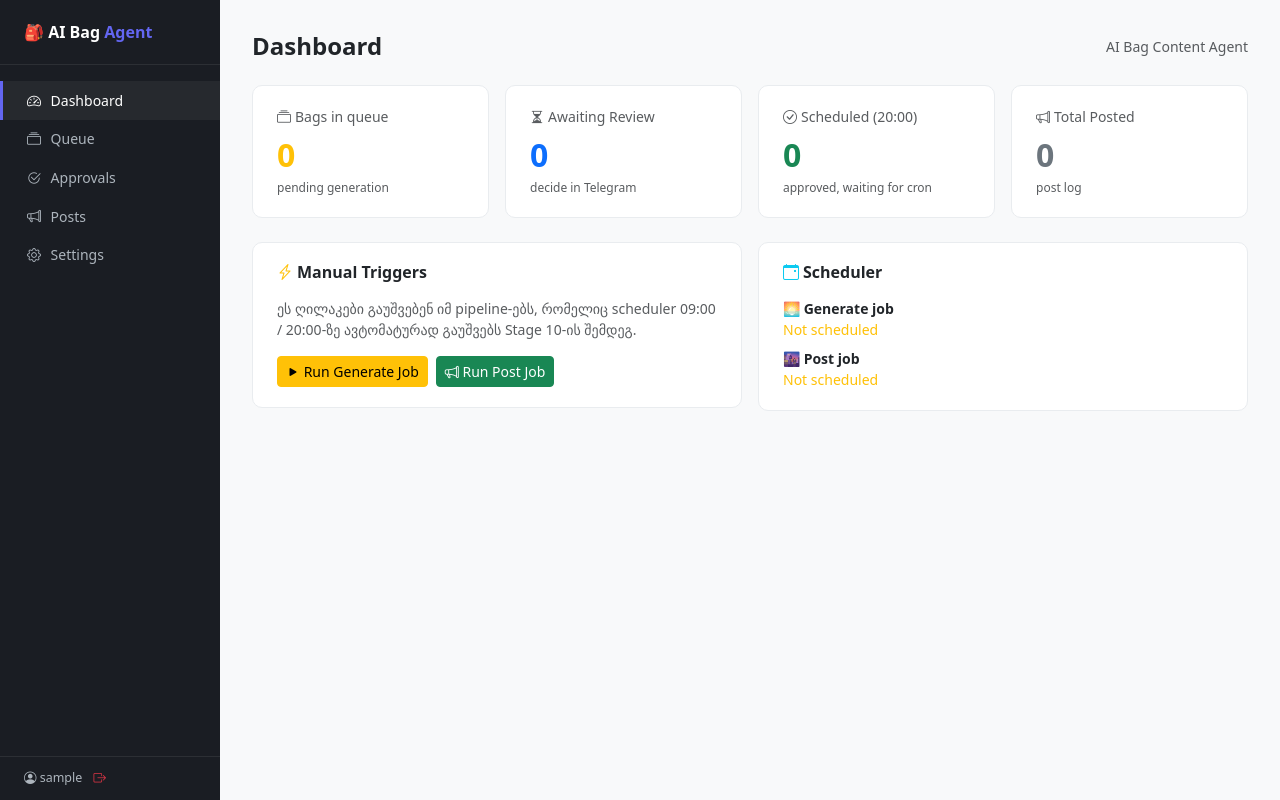
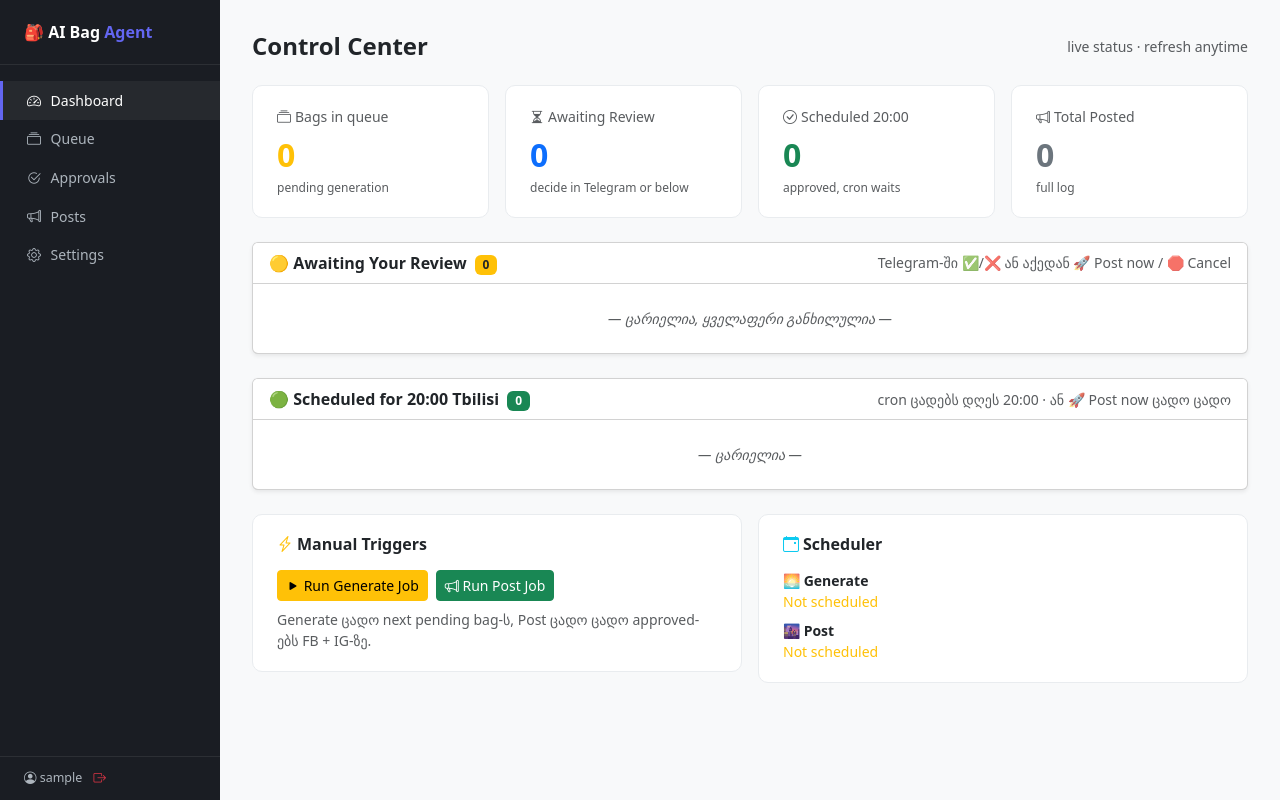
Before and after one commit to ketikh/pinterest-agent, a Flask app: page /admin/ in a window 1280 px wide. Run offline with Flask 3, Linux system fonts and the light colour scheme; the visitor is signed in with stand-in values (Sample User, id 1); data that the repository does not hold is empty.

Commit message:
feat: Dashboard becomes a single-page Control Center
Admin still didn't like the multi-tab layout — too many clicks to see
what was happening. Dashboard is now the actual control center: every
piece of state, every action, on one page.

The view now fetches and renders:
  • a "generating right now" alert with bag names + spinner when
    BagQueue has status='processing' rows (auto-refresh after 7s)
  • a "🟡 Awaiting Your Review" section listing every pending
    approval as a compact row with thumbnail + status + inline
    [✏️ Edit] [🚀 Post now] [🛑 Cancel] buttons
  • a "🟢 Scheduled for 20:00" section, same row layout, listing
    approved approvals still waiting for cron — admin can promote
    to immediate post or cancel without leaving the dashboard
  • a "🔵 Recent Posts" feed with platform-level success/failure
    badges and Facebook permalinks, linking to the full post log
  • the existing Stats row (clickable cards), Manual Triggers, and
    Scheduler next-run summary stay at the bottom

The approval-row macro keeps the same Edit / Post now / Cancel buttons
consistent with the existing Approvals page. Caption status is shown
inline ("✏️ caption set" vs "no caption") so admin knows at a glance
whether to write one before the 20:00 cron.
Files changed: routes.py (dashboard view fetches lists), dashboard.html
(rewritten as Control Center)
Status: WORKING (113/113 tests pass; template renders all sections)

Co-Authored-By: Claude Sonnet 4.6 <noreply@anthropic.com>

```diff
--- a/ai_bag_agent/ai_content/routes.py
+++ b/ai_bag_agent/ai_content/routes.py
@@ -30,9 +30,27 @@ def _allowed_file(filename: str) -> bool:
 @login_required
 def dashboard():
     queue_count = BagQueue.query.filter_by(status="pending").count()
+    processing_count = BagQueue.query.filter_by(status="processing").count()
     pending_count = PendingApproval.query.filter_by(status="pending").count()
     approved_count = PendingApproval.query.filter_by(status="approved").count()
     posted_count = PostLog.query.count()
+
+    # Inline lists for the control-center view
+    processing_bags = (
+        BagQueue.query.filter_by(status="processing")
+        .order_by(BagQueue.created_at.desc()).limit(5).all()
+    )
+    pending_approvals = (
+        PendingApproval.query.filter_by(status="pending")
+        .order_by(PendingApproval.created_at.desc()).limit(10).all()
+    )
+    scheduled_approvals = (
+        PendingApproval.query.filter_by(status="approved")
+        .order_by(PendingApproval.created_at.asc()).limit(10).all()
+    )
+    recent_posts = (
+        PostLog.query.order_by(PostLog.posted_at.desc()).limit(5).all()
+    )
 
     from .services.scheduler import next_run_times
     next_runs = next_run_times()
@@ -40,9 +58,14 @@ def dashboard():
     return render_template(
         "ai_content/dashboard.html",
         queue_count=queue_count,
+        processing_count=processing_count,
         pending_count=pending_count,
         approved_count=approved_count,
         posted_count=posted_count,
+        processing_bags=processing_bags,
+        pending_approvals=pending_approvals,
+        scheduled_approvals=scheduled_approvals,
+        recent_posts=recent_posts,
         next_morning=next_runs["morning"],
         next_evening=next_runs["evening"],
     )
--- a/ai_bag_agent/ai_content/templates/ai_content/dashboard.html
+++ b/ai_bag_agent/ai_content/templates/ai_content/dashboard.html
@@ -1,38 +1,85 @@
 {% extends "ai_content/base.html" %}
-{% block title %}Dashboard{% endblock %}
+{% block title %}Control Center{% endblock %}
+
+{% macro action_row(a) %}
+<div class="d-flex align-items-center gap-3 py-2 border-bottom approval-row">
+  <img src="{{ a.generated_image_url }}" loading="lazy"
+       style="width:64px;height:64px;object-fit:cover;border-radius:8px;flex-shrink:0;">
+  <div class="flex-grow-1 min-w-0">
+    <div class="fw-medium text-truncate">
+      {{ a.bag.bag_name if a.bag else 'Unknown' }}
+      <small class="text-muted">#{{ a.id }}</small>
+    </div>
+    <small class="text-muted d-block">
+      <i class="bi bi-clock"></i> {{ a.created_at | local_dt('%H:%M %d %b') }}
+      · regen {{ a.regeneration_count }}/3
+      {% if a.fb_caption or a.ig_caption %}
+        · <span class="text-success">✏️ caption set</span>
+      {% else %}
+        · <span class="text-muted">no caption</span>
+      {% endif %}
+    </small>
+  </div>
+  <div class="d-flex gap-1 flex-shrink-0">
+    <a href="{{ url_for('ai_content.approval_edit', approval_id=a.id) }}"
+       class="btn btn-sm btn-outline-secondary" title="Edit caption">
+      <i class="bi bi-pencil"></i>
+    </a>
+    {% if a.status == 'approved' %}
+      <form method="POST" action="{{ url_for('ai_content.approval_retry', approval_id=a.id) }}"
+            class="m-0">
+        <input type="hidden" name="csrf_token" value="{{ csrf_token() }}">
+        <button type="submit" class="btn btn-sm btn-success" title="Post now to FB + IG">
+          <i class="bi bi-rocket-takeoff"></i> Post now
+        </button>
+      </form>
+    {% endif %}
+    <form method="POST" action="{{ url_for('ai_content.approval_cancel', approval_id=a.id) }}"
+          class="m-0"
+          onsubmit="return confirm('გავაუქმო post-ი #{{ a.id }}?')">
+      <input type="hidden" name="csrf_token" value="{{ csrf_token() }}">
+      <button type="submit" class="btn btn-sm btn-outline-danger" title="Don't post">
+        <i class="bi bi-slash-circle"></i>
+      </button>
+    </form>
+  </div>
+</div>
+{% endmacro %}
 
 {% block content %}
 <div class="d-flex justify-content-between align-items-center mb-4">
-  <h4 class="mb-0 fw-bold">Dashboard</h4>
-  <span class="text-muted small">AI Bag Content Agent</span>
+  <h4 class="mb-0 fw-bold">Control Center</h4>
+  <small class="text-muted">live status · refresh anytime</small>
 </div>
 
-<!-- Stats row — each card links to its filtered view -->
+<!-- Stats row — clickable -->
 <div class="row g-3 mb-4">
   <div class="col-6 col-md-3">
     <a href="{{ url_for('ai_content.queue') }}" class="text-decoration-none text-reset">
       <div class="stat-card">
         <div class="text-muted small mb-1"><i class="bi bi-collection me-1"></i>Bags in queue</div>
         <div class="stat-number text-warning">{{ queue_count }}</div>
-        <div class="text-muted" style="font-size:.75rem">pending generation</div>
+        <div class="text-muted" style="font-size:.75rem">
+          {% if processing_count %}+ {{ processing_count }} generating{% else %}pending generation{% endif %}
+        </div>
       </div>
     </a>
   </div>
   <div class="col-6 col-md-3">
-    <a href="{{ url_for('ai_content.approvals') }}#pending" class="text-decoration-none text-reset">
+    <a href="#pending" class="text-decoration-none text-reset">
       <div class="stat-card">
         <div class="text-muted small mb-1"><i class="bi bi-hourglass-split me-1"></i>Awaiting Review</div>
         <div class="stat-number text-primary">{{ pending_count }}</div>
-        <div class="text-muted" style="font-size:.75rem">decide in Telegram</div>
+        <div class="text-muted" style="font-size:.75rem">decide in Telegram or below</div>
       </div>
     </a>
   </div>
   <div class="col-6 col-md-3">
-    <a href="{{ url_for('ai_content.approvals') }}#approved" class="text-decoration-none text-reset">
+    <a href="#scheduled" class="text-decoration-none text-reset">
       <div class="stat-card">
-        <div class="text-muted small mb-1"><i class="bi bi-check-circle me-1"></i>Scheduled (20:00)</div>
+        <div class="text-muted small mb-1"><i class="bi bi-check-circle me-1"></i>Scheduled 20:00</div>
         <div class="stat-number text-success">{{ approved_count }}</div>
-        <div class="text-muted" style="font-size:.75rem">approved, waiting for cron</div>
+        <div class="text-muted" style="font-size:.75rem">approved, cron waits</div>
       </div>
     </a>
   </div>
@@ -41,36 +88,130 @@
       <div class="stat-card">
         <div class="text-muted small mb-1"><i class="bi bi-megaphone me-1"></i>Total Posted</div>
         <div class="stat-number text-secondary">{{ posted_count }}</div>
-        <div class="text-muted" style="font-size:.75rem">post log</div>
+        <div class="text-muted" style="font-size:.75rem">full log</div>
       </div>
     </a>
   </div>
 </div>
 
-<!-- Daily workflow -->
+<!-- Currently generating banner -->
+{% if processing_bags %}
+<div class="alert alert-info d-flex align-items-center shadow-sm mb-4">
+  <div class="spinner-border spinner-border-sm me-3"></div>
+  <div class="flex-grow-1">
+    <strong>{{ processing_bags|length }} bag{{ 's' if processing_bags|length != 1 }} generating right now</strong>
+    <div class="small">
+      {% for b in processing_bags %}{{ b.bag_name }}{% if not loop.last %}, {% endif %}{% endfor %}
+    </div>
+  </div>
+  <a href="{{ url_for('ai_content.queue') }}" class="btn btn-sm btn-light">View queue</a>
+</div>
+{% endif %}
+
+<!-- Pending Review section -->
+<section id="pending" class="card shadow-sm mb-4">
+  <div class="card-header bg-white d-flex justify-content-between align-items-center">
+    <div>
+      <strong>🟡 Awaiting Your Review</strong>
+      <span class="badge bg-warning text-dark ms-1">{{ pending_approvals|length }}</span>
+    </div>
+    <small class="text-muted">Telegram-ში ✅/❌ ან აქედან 🚀 Post now / 🛑 Cancel</small>
+  </div>
+  <div class="card-body py-0">
+    {% if pending_approvals %}
+      {% for a in pending_approvals %}{{ action_row(a) }}{% endfor %}
+    {% else %}
+      <div class="py-4 text-center text-muted small fst-italic">— ცარიელია, ყველაფერი განხილულია —</div>
+    {% endif %}
+  </div>
+</section>
+
+<!-- Scheduled section -->
+<section id="scheduled" class="card shadow-sm mb-4">
+  <div class="card-header bg-white d-flex justify-content-between align-items-center">
+    <div>
+      <strong>🟢 Scheduled for 20:00 Tbilisi</strong>
+      <span class="badge bg-success ms-1">{{ scheduled_approvals|length }}</span>
+    </div>
+    <small class="text-muted">cron ცადებს დღეს 20:00 · ან 🚀 Post now ცადო ცადო</small>
+  </div>
+  <div class="card-body py-0">
+    {% if scheduled_approvals %}
+      {% for a in scheduled_approvals %}{{ action_row(a) }}{% endfor %}
+    {% else %}
+      <div class="py-4 text-center text-muted small fst-italic">— ცარიელია —</div>
+    {% endif %}
+  </div>
+</section>
+
+<!-- Recent Posts -->
+{% if recent_posts %}
+<section class="card shadow-sm mb-4">
+  <div class="card-header bg-white d-flex justify-content-between align-items-center">
+    <div>
+      <strong>🔵 Recent Posts</strong>
+    </div>
+    <a href="{{ url_for('ai_content.posts') }}" class="small text-decoration-none">
+      Full log →
+    </a>
+  </div>
+  <div class="card-body py-0">
+    {% for p in recent_posts %}
+      <div class="d-flex align-items-center gap-3 py-2 border-bottom">
+        <div class="flex-grow-1">
+          <div class="fw-medium">
+            {{ p.approval.bag.bag_name if p.approval and p.approval.bag else '—' }}
+            <small class="text-muted">approval #{{ p.approval_id }}</small>
+          </div>
+          <small class="text-muted">
+            {{ p.posted_at | local_dt }}
+            ·
+            {% if p.fb_status == 'success' %}
+              <a href="https://www.facebook.com/{{ p.fb_post_id }}" target="_blank" class="badge bg-success text-decoration-none">📘 FB</a>
+            {% elif p.fb_status == 'failed' %}
+              <span class="badge bg-danger" title="{{ p.fb_error }}">📘 FB ❌</span>
+            {% else %}
+              <span class="badge bg-secondary">📘 —</span>
+            {% endif %}
+            {% if p.ig_status == 'success' %}
+              <span class="badge bg-success" title="{{ p.ig_post_id }}">📷 IG</span>
+            {% elif p.ig_status == 'failed' %}
+              <span class="badge bg-danger" title="{{ p.ig_error }}">📷 IG ❌</span>
+            {% else %}
+              <span class="badge bg-secondary">📷 —</span>
+            {% endif %}
+          </small>
+        </div>
+      </div>
+    {% endfor %}
+  </div>
+</section>
+{% endif %}
+
+<!-- Manual Triggers + Scheduler -->
 <div class="row g-3">
   <div class="col-md-6">
     <div class="stat-card">
       <h6 class="fw-bold mb-3"><i class="bi bi-lightning-charge me-1 text-warning"></i>Manual Triggers</h6>
-      <p class="text-muted small mb-3">
-        ეს ღილაკები გაუშვებენ იმ pipeline-ებს, რომელიც scheduler 09:00 / 20:00-ზე ავტომატურად გაუშვებს Stage 10-ის შემდეგ.
-      </p>
       <div class="d-flex gap-2 flex-wrap">
         <form method="POST" action="{{ url_for('ai_content.jobs_run_generate') }}"
-              onsubmit="return confirm('გავუშვა Generate Job?\n(Pinterest → kie.ai → Cloudinary → Telegram, ~30–60s)')">
+              onsubmit="return confirm('გავუშვა Generate Job?')">
           <input type="hidden" name="csrf_token" value="{{ csrf_token() }}">
           <button type="submit" class="btn btn-warning btn-sm">
             <i class="bi bi-play-fill"></i> Run Generate Job
           </button>
         </form>
         <form method="POST" action="{{ url_for('ai_content.jobs_run_post') }}"
-              onsubmit="return confirm('გავუშვა Post Job? ყველა approved approval დაიპოსტება FB + IG-ზე.')">
+              onsubmit="return confirm('გავუშვა Post Job? ყველა approved approval გავა FB + IG-ზე.')">
           <input type="hidden" name="csrf_token" value="{{ csrf_token() }}">
           <button type="submit" class="btn btn-success btn-sm">
             <i class="bi bi-megaphone"></i> Run Post Job
           </button>
         </form>
       </div>
+      <small class="text-muted d-block mt-2">
+        Generate ცადო next pending bag-ს, Post ცადო ცადო approved-ებს FB + IG-ზე.
+      </small>
     </div>
   </div>
   <div class="col-md-6">
@@ -78,23 +219,15 @@
       <h6 class="fw-bold mb-3"><i class="bi bi-calendar-event me-1 text-info"></i>Scheduler</h6>
       <ul class="list-unstyled mb-0 small">
         <li class="mb-2">
-          <strong>🌅 Generate job</strong>
+          <strong>🌅 Generate</strong>
           <div class="text-muted">
-            {% if next_morning %}
-              Next: {{ next_morning.strftime('%a %d %b · %H:%M %Z') }}
-            {% else %}
-              <span class="text-warning">Not scheduled</span>
-            {% endif %}
+            {% if next_morning %}{{ next_morning.strftime('%a %d %b · %H:%M %Z') }}{% else %}<span class="text-warning">Not scheduled</span>{% endif %}
           </div>
         </li>
         <li>
-          <strong>🌆 Post job</strong>
+          <strong>🌆 Post</strong>
           <div class="text-muted">
-            {% if next_evening %}
-              Next: {{ next_evening.strftime('%a %d %b · %H:%M %Z') }}
-            {% else %}
-              <span class="text-warning">Not scheduled</span>
-            {% endif %}
+            {% if next_evening %}{{ next_evening.strftime('%a %d %b · %H:%M %Z') }}{% else %}<span class="text-warning">Not scheduled</span>{% endif %}
           </div>
         </li>
       </ul>
@@ -102,3 +235,12 @@
   </div>
 </div>
 {% endblock %}
+
+{% block scripts %}
+{% if processing_count %}
+<script>
+  // Auto-refresh while bags are still generating, so admin sees status flip
+  setTimeout(() => { window.location.reload(); }, 7000);
+</script>
+{% endif %}
+{% endblock %}
```
